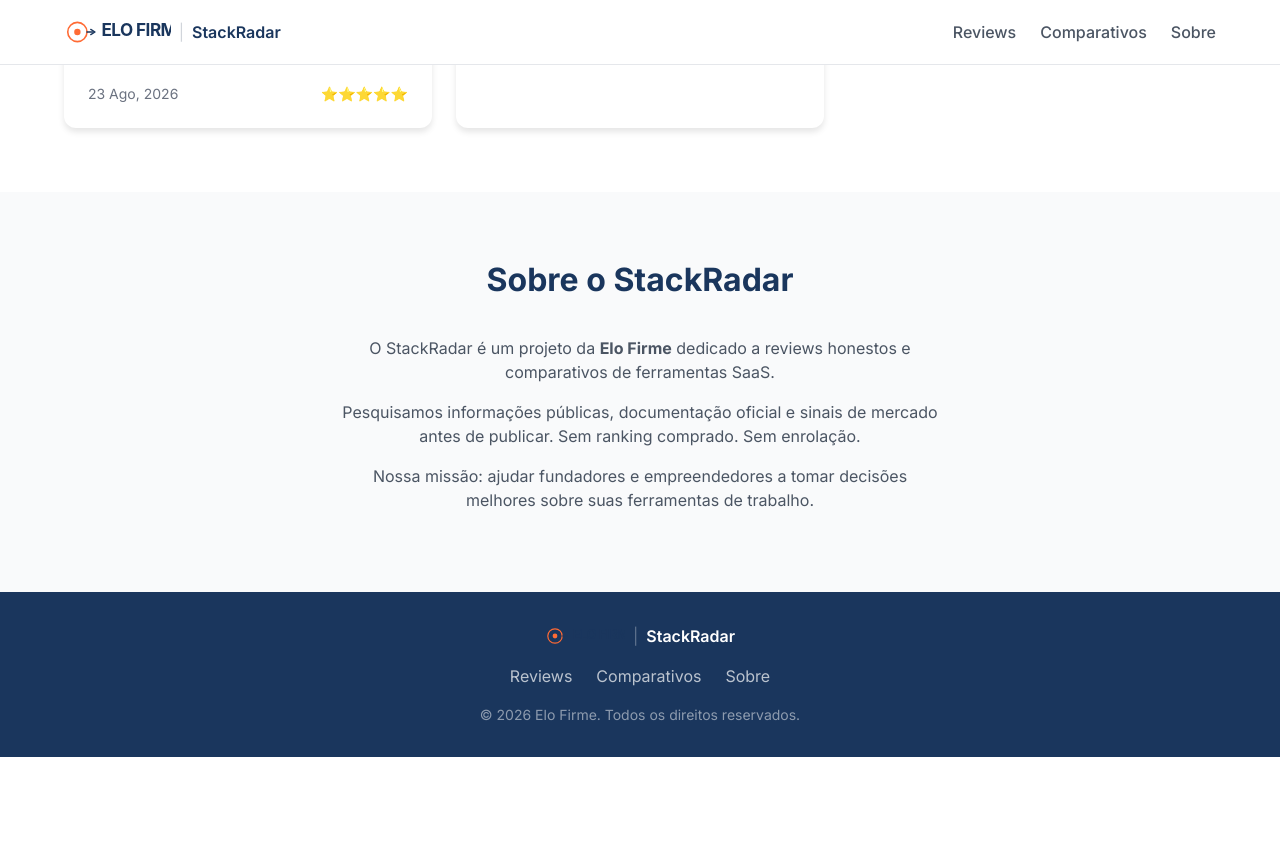
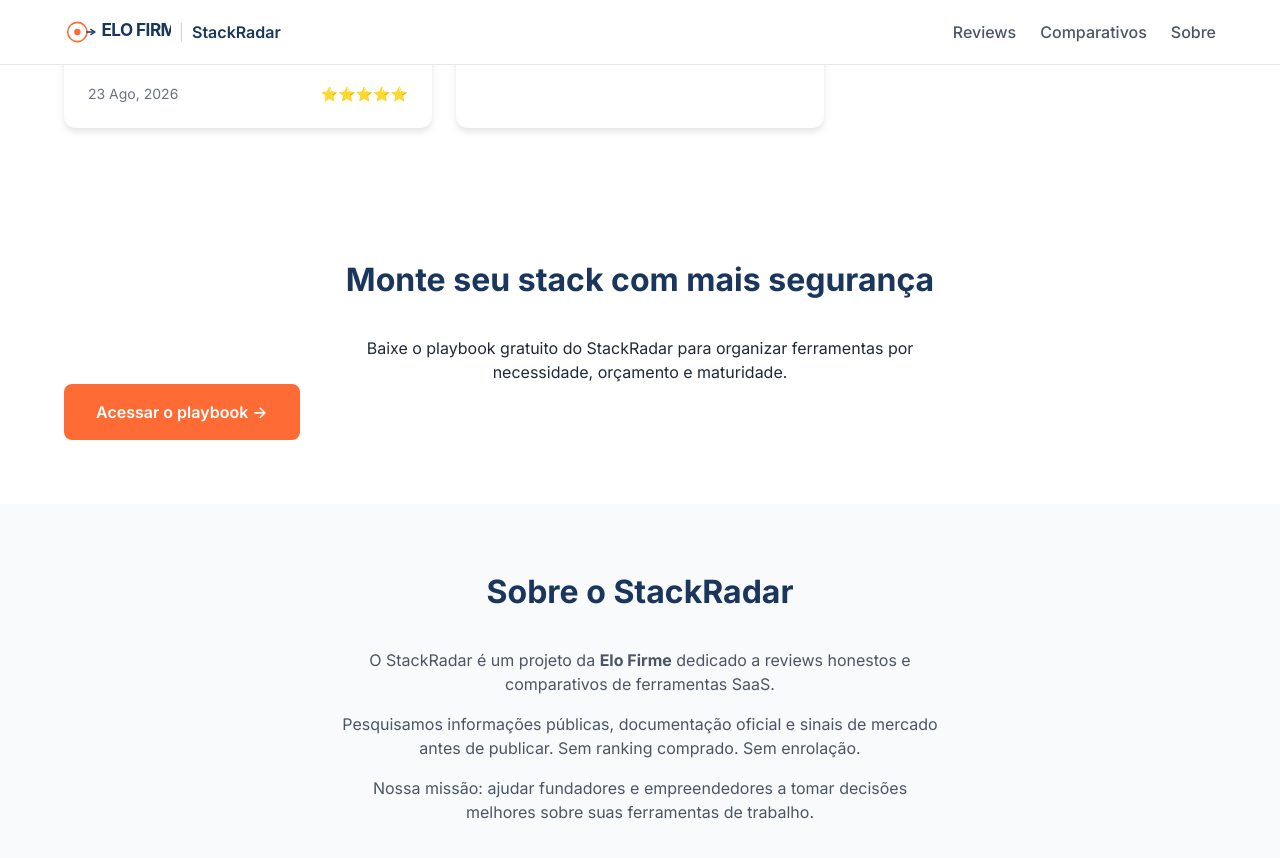
Before and after one commit to diegosouzafotografo-estrela/stackradar, a Jekyll site: the page index.html, which Jekyll copies as it is, in a window 1280 px wide and 900 px high, scrolled down 1276 px. Shown: the top 858 px of the window. Built offline with Jekyll 4.4.1, drawn with Linux system fonts in a browser that asks for light colours; before the commit the page ends 2033 px from its top, so only the background shows below that; some of the changed text lies outside the part shown.

Commit message:
feat: prepare StackRadar production monetization

```diff
--- a/_config.yml
+++ b/_config.yml
@@ -15,6 +15,12 @@
 author:
   name: "Elo Firme"
   url: "https://elofirme.com.br"
+
+# Medição: preencher somente após criar a propriedade do provedor.
+# Nunca colocar chaves privadas neste repositório.
+analytics:
+  provider: "gtag"
+  measurement_id: ""
 
 # Build
 markdown: kramdown
--- a/_layouts/post.html
+++ b/_layouts/post.html
@@ -9,6 +9,8 @@
   <link rel="stylesheet" href="{{ '/styles.css' | relative_url }}">
   <link href="https://fonts.googleapis.com/css2?family=Inter:wght@400;500;600;700&display=swap" rel="stylesheet">
   {% seo %}
+  <script>window.STACKRADAR_CONFIG = { measurementId: {{ site.analytics.measurement_id | jsonify }} };</script>
+  <script src="{{ '/assets/stackradar-tracking.js' | relative_url }}" defer></script>
 </head>
 <body>
   <!-- Header -->
@@ -65,7 +67,7 @@
               <span>{{ offer_label }} · verificado em {{ offer.verified_on }}</span>
               <h3>{{ offer.key | replace: "-", " " | capitalize }}</h3>
               <p>{{ offer.evidence }}</p>
-              <a href="{{ offer_url }}" rel="{{ offer_rel }}" target="_blank" data-offer="{{ offer.key }}" data-status="{{ offer.status }}">{{ offer.cta }}</a>
+              <a href="{{ offer_url }}" rel="{{ offer_rel }}" target="_blank" data-track="product-cta" data-offer="{{ offer.key }}" data-status="{{ offer.status }}">{{ offer.cta }}</a>
             </article>
           {% endfor %}
         </div>
--- a/index.html
+++ b/index.html
@@ -8,6 +8,8 @@
   <link rel="icon" href="brand/logos/compact/elofirme-icon-orange.svg" type="image/svg+xml">
   <link rel="stylesheet" href="styles.css">
   <link href="https://fonts.googleapis.com/css2?family=Inter:wght@400;500;600;700&display=swap" rel="stylesheet">
+  <script>window.STACKRADAR_CONFIG = { measurementId: {{ site.analytics.measurement_id | jsonify }} };</script>
+  <script src="{{ '/assets/stackradar-tracking.js' | relative_url }}" defer></script>
 </head>
 <body>
   <!-- Header -->
@@ -32,8 +34,8 @@
       <h1 class="hero-title">Encontre as melhores ferramentas SaaS</h1>
       <p class="hero-subtitle">Comparativos claros, fontes verificáveis, sem enrolação. Por <strong>Elo Firme</strong>.</p>
       <div class="hero-cta">
-        <a href="#reviews" class="btn btn-primary">Ler Reviews</a>
-        <a href="#comparisons" class="btn btn-secondary">Comparar Ferramentas</a>
+        <a href="#reviews" class="btn btn-primary" data-track="hero-reviews">Ler Reviews</a>
+        <a href="{{ '/playbook/' | relative_url }}" class="btn btn-secondary" data-track="playbook">Baixar playbook gratuito</a>
       </div>
     </div>
   </section>
@@ -48,7 +50,7 @@
           <div class="card-image" style="background-color: #FF6B35;"></div>
           <div class="card-content">
             <span class="card-tag tag-saas">SaaS</span>
-            <h3 class="card-title"><a href="{{ '/saas/ferramentas-ia/melhores-ferramentas-ia-escritores/' | relative_url }}" class="card-link">Melhores Ferramentas de IA para Escritores</a></h3>
+            <h3 class="card-title"><a href="{{ '/saas/ferramentas-ia/melhores-ferramentas-ia-escritores/' | relative_url }}" class="card-link" data-track="article-card">Melhores Ferramentas de IA para Escritores</a></h3>
             <p class="card-excerpt">Analisamos as 7 melhores ferramentas de IA para escritores em 2026. Jasper, Copy.ai, Rytr e mais.</p>
             <div class="card-meta">
               <span class="card-date">20 Ago, 2026</span>
@@ -62,7 +64,7 @@
           <div class="card-image" style="background-color: #1A365D;"></div>
           <div class="card-content">
             <span class="card-tag tag-saas">SaaS</span>
-            <h3 class="card-title"><a href="{{ '/saas/email-marketing/melhores-softwares-email-marketing/' | relative_url }}" class="card-link">Melhores Softwares de Email Marketing</a></h3>
+            <h3 class="card-title"><a href="{{ '/saas/email-marketing/melhores-softwares-email-marketing/' | relative_url }}" class="card-link" data-track="article-card">Melhores Softwares de Email Marketing</a></h3>
             <p class="card-excerpt">ConvertKit, Mailchimp, ActiveCampaign e mais. Qual o melhor para seu negócio?</p>
             <div class="card-meta">
               <span class="card-date">21 Ago, 2026</span>
@@ -76,7 +78,7 @@
           <div class="card-image" style="background-color: #10B981;"></div>
           <div class="card-content">
             <span class="card-tag tag-saas">SaaS</span>
-            <h3 class="card-title"><a href="{{ '/saas/ferramentas-gestao/melhores-ferramentas-gestao-projetos/' | relative_url }}" class="card-link">Melhores Ferramentas de Gestão de Projetos</a></h3>
+            <h3 class="card-title"><a href="{{ '/saas/ferramentas-gestao/melhores-ferramentas-gestao-projetos/' | relative_url }}" class="card-link" data-track="article-card">Melhores Ferramentas de Gestão de Projetos</a></h3>
             <p class="card-excerpt">Notion, Asana, Monday.com e mais. Compare as melhores opções para sua equipe.</p>
             <div class="card-meta">
               <span class="card-date">22 Ago, 2026</span>
@@ -90,7 +92,7 @@
           <div class="card-image" style="background-color: #F59E0B;"></div>
           <div class="card-content">
             <span class="card-tag tag-saas">SaaS</span>
-            <h3 class="card-title"><a href="{{ '/saas/crm/melhores-crms-pequenas-empresas/' | relative_url }}" class="card-link">Melhores CRMs para Pequenas Empresas</a></h3>
+            <h3 class="card-title"><a href="{{ '/saas/crm/melhores-crms-pequenas-empresas/' | relative_url }}" class="card-link" data-track="article-card">Melhores CRMs para Pequenas Empresas</a></h3>
             <p class="card-excerpt">HubSpot, Pipedrive, RD Station e mais. Organize seus clientes e aumente suas vendas.</p>
             <div class="card-meta">
               <span class="card-date">23 Ago, 2026</span>
@@ -104,7 +106,7 @@
           <div class="card-image" style="background-color: #8B5CF6;"></div>
           <div class="card-content">
             <span class="card-tag tag-saas">SaaS</span>
-            <h3 class="card-title"><a href="{{ '/saas/construtores/melhores-construtores-de-site/' | relative_url }}" class="card-link">Melhores Construtores de Site</a></h3>
+            <h3 class="card-title"><a href="{{ '/saas/construtores/melhores-construtores-de-site/' | relative_url }}" class="card-link" data-track="article-card">Melhores Construtores de Site</a></h3>
             <p class="card-excerpt">Squarespace, Wix, WordPress e mais. Crie um site profissional sem saber programar.</p>
             <div class="card-meta">
               <span class="card-date">24 Ago, 2026</span>
@@ -113,6 +115,14 @@
           </div>
         </article>
       </div>
+    </div>
+  </section>
+
+  <section class="section section-cta">
+    <div class="container">
+      <h2 class="section-title">Monte seu stack com mais segurança</h2>
+      <p class="about-content">Baixe o playbook gratuito do StackRadar para organizar ferramentas por necessidade, orçamento e maturidade.</p>
+      <a href="{{ '/playbook/' | relative_url }}" class="btn btn-primary" data-track="playbook">Acessar o playbook →</a>
     </div>
   </section>
 
```
Also changed, not shown: assets/stackradar-tracking.js (added, +51 -0 lines), netlify.toml (added, +12 -0 lines), playbook.md (added, +36 -0 lines), .github/workflows/pages.yml (added), 1 other file.
